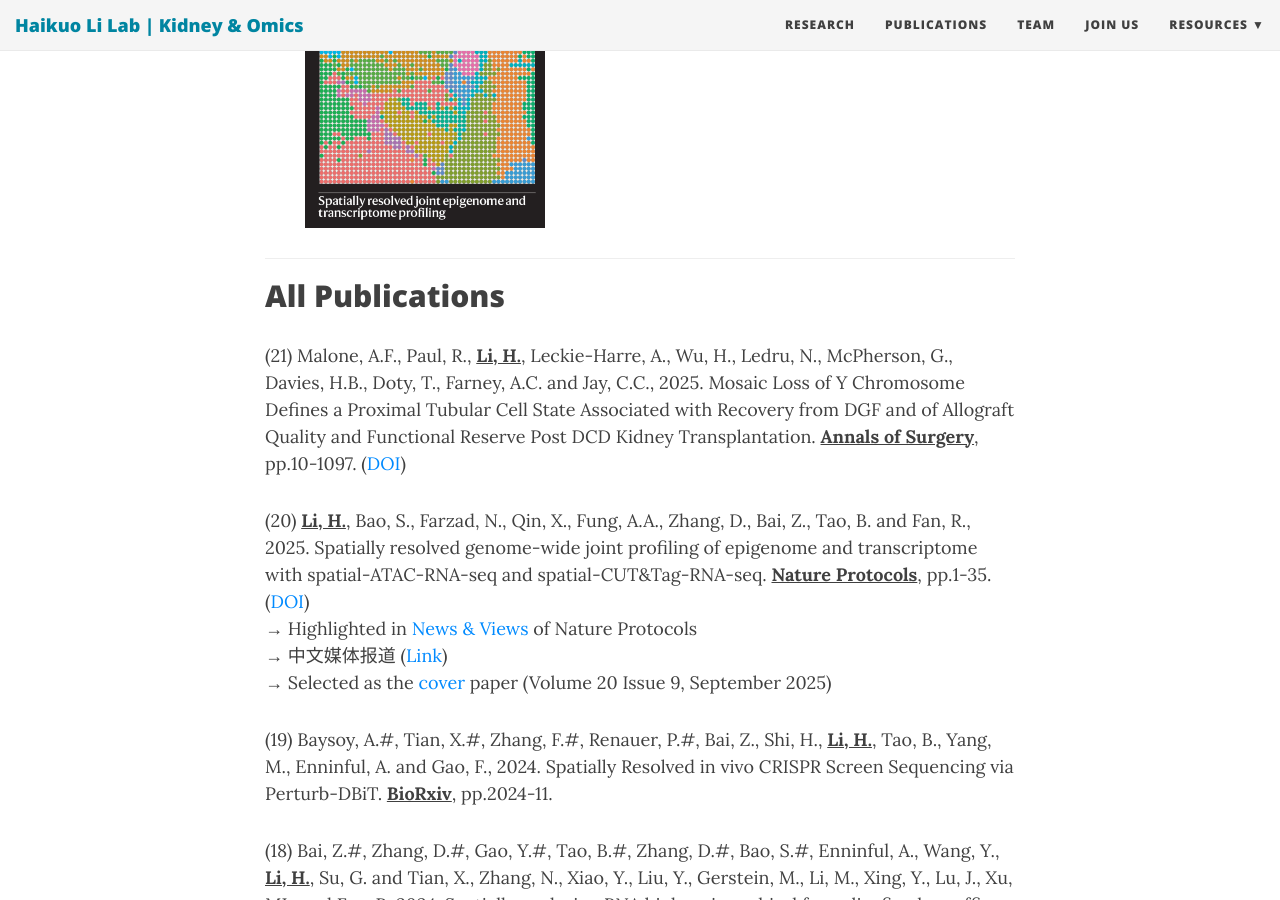
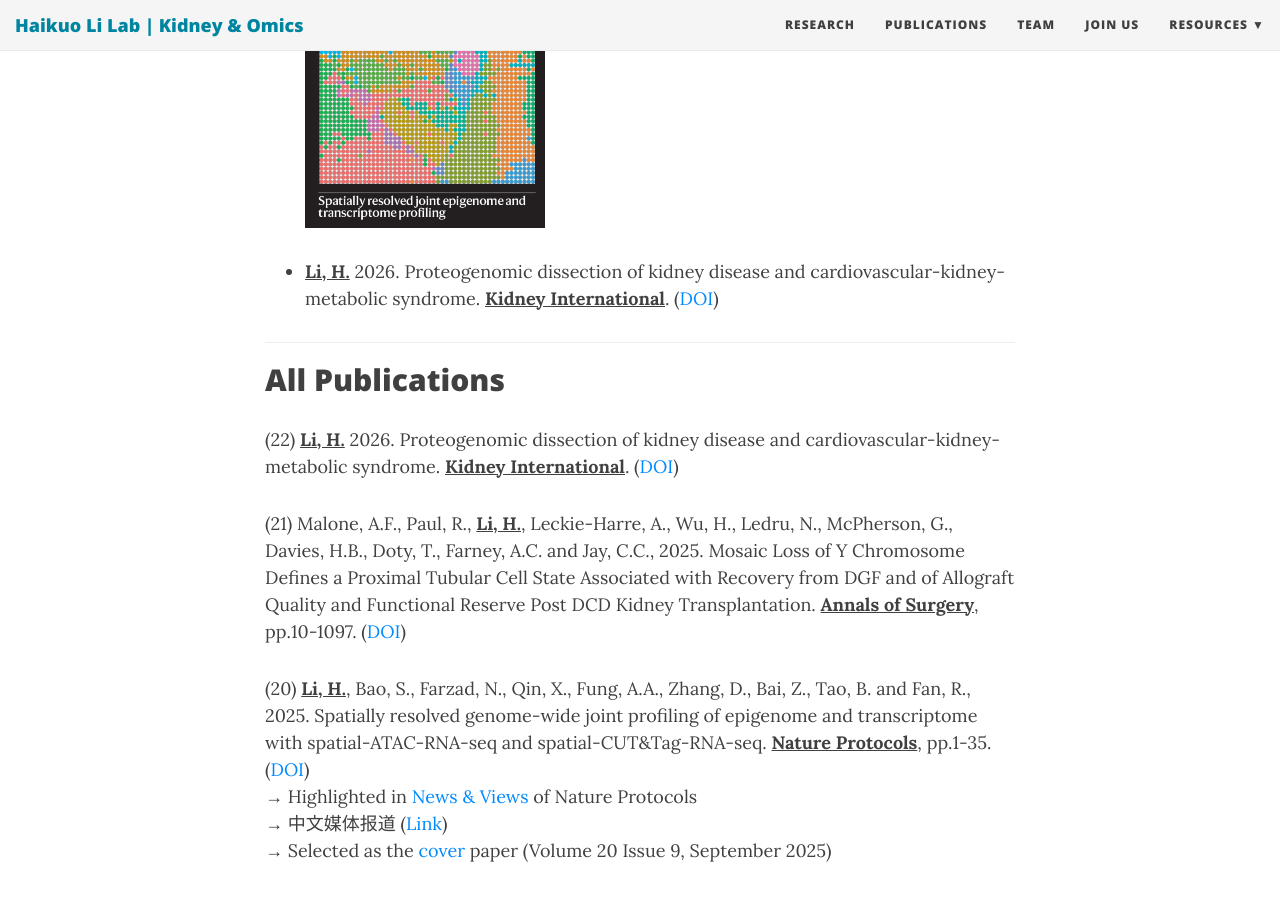
Before and after one commit to TheLiLab/thelilab.github.io, a Jekyll site: the page built from pubs.md, in a window 1280 px wide and 900 px high, scrolled down 1578 px. Built offline with Jekyll 4.4.1, drawn with Linux system fonts in a browser that asks for light colours; nearby versions of some CDN libraries.

Commit message:
Update pubs.md

```diff
--- a/pubs.md
+++ b/pubs.md
@@ -43,8 +43,14 @@ bigimg:
       <img src="/img/coverphotos/2025_nat_pro_cover.png" style="width: 120%; max-width: 240px;" />
 <br>
 
+- <strong><u>Li, H.</u></strong> 2026. Proteogenomic dissection of kidney disease and cardiovascular-kidney-metabolic syndrome. <strong><u>Kidney International</u></strong>. (<a href="https://doi.org/10.1016/j.kint.2025.12.038" target="_blank">DOI</a>)
+<br>
+
 <hr>
 ## All Publications
+
+(22) <strong><u>Li, H.</u></strong> 2026. Proteogenomic dissection of kidney disease and cardiovascular-kidney-metabolic syndrome. <strong><u>Kidney International</u></strong>. (<a href="https://doi.org/10.1016/j.kint.2025.12.038" target="_blank">DOI</a>)
+<br>
 
 (21) Malone, A.F., Paul, R., <strong><u>Li, H.</u></strong>, Leckie-Harre, A., Wu, H., Ledru, N., McPherson, G., Davies, H.B., Doty, T., Farney, A.C. and Jay, C.C., 2025. Mosaic Loss of Y Chromosome Defines a Proximal Tubular Cell State Associated with Recovery from DGF and of Allograft Quality and Functional Reserve Post DCD Kidney Transplantation. <strong><u>Annals of Surgery</u></strong>, pp.10-1097. (<a href="https://doi.org/10.1097/sla.0000000000006830" target="_blank">DOI</a>)
 <br>
```
